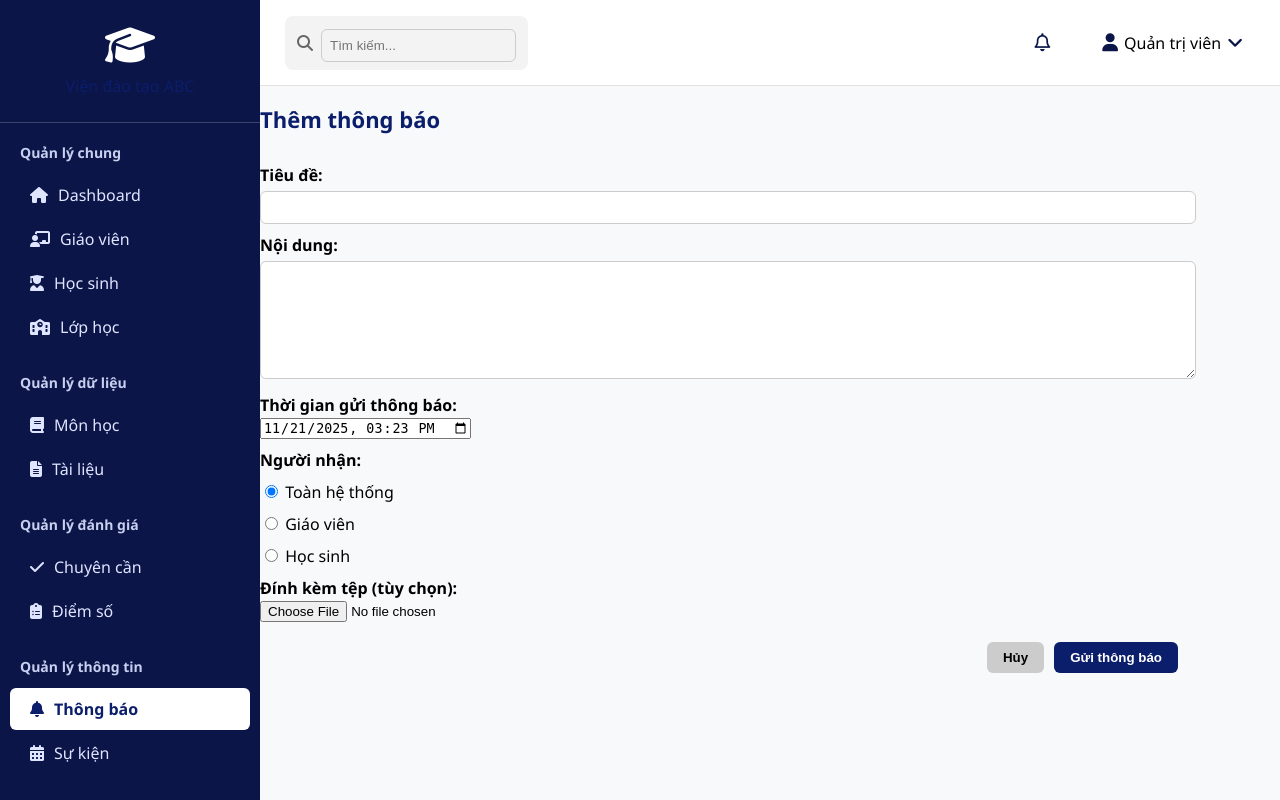
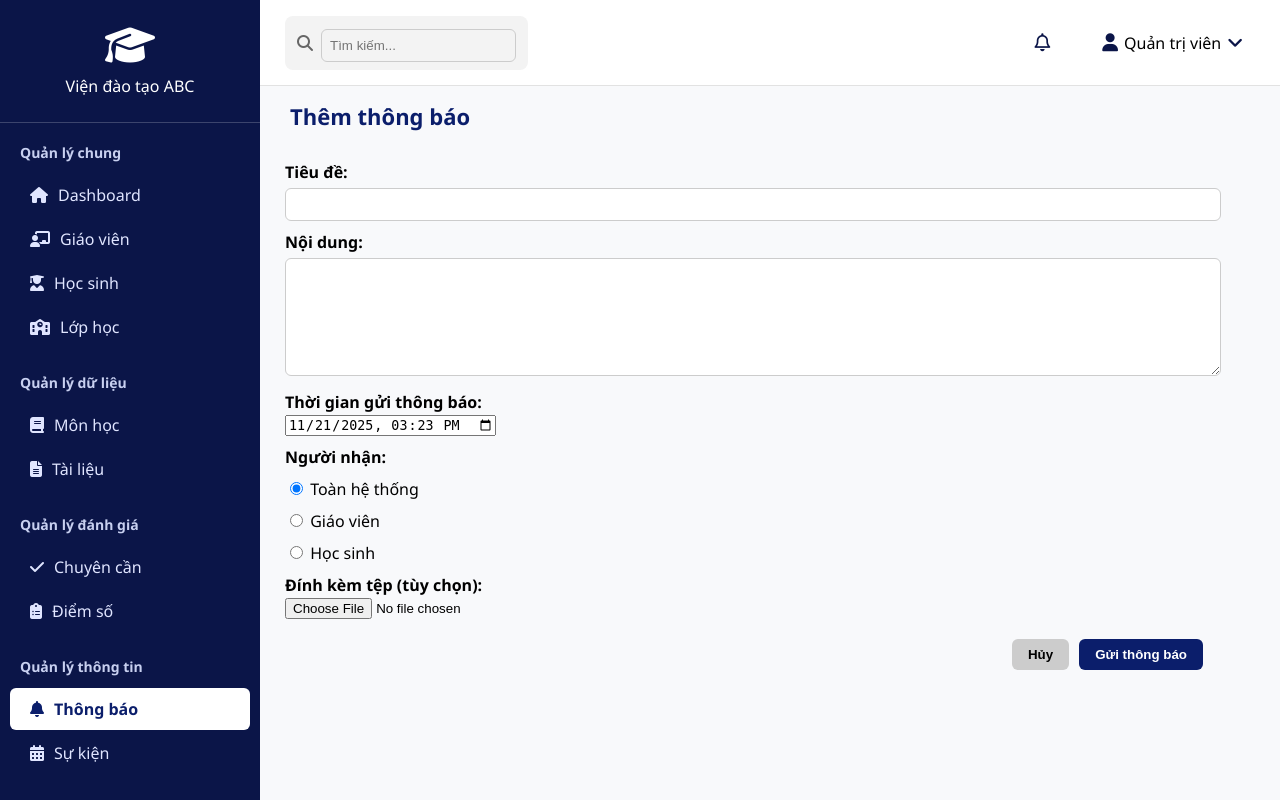
Before and after one commit to Hang-Naf/TNCNPM, a PHP site: page /pages/themthongbao.php in a window 1280 px wide. Run offline with PHP 8.4, Linux system fonts and the light colour scheme; the visitor is signed in with stand-in values (Sample User, id 1).

Commit message:
modified:   pages/themthongbao.php

```diff
--- a/pages/themthongbao.php
+++ b/pages/themthongbao.php
@@ -40,7 +40,13 @@ $currentUserId = $_SESSION["userID"];
         h2 {
             margin-bottom: 20px;
             font-size: 22px;
+            color: #ffffffff;
+        }
+        h1 {
+            margin-bottom: 20px;
+            font-size: 22px;
             color: #0b1e6b;
+            margin-left: 30px;
         }
 
         label {
@@ -182,8 +188,8 @@ $currentUserId = $_SESSION["userID"];
                 </div>
             </div>
         </header>
-        <h2>Thêm thông báo</h2>
-        <form id="addForm" enctype="multipart/form-data" style="width: 90%;">
+        <h1>Thêm thông báo</h1>
+        <form id="addForm" enctype="multipart/form-data" style="width: 90%; margin-left: 25px;">
             <input type="hidden" name="action" value="add">
 
             <label>Tiêu đề:</label>
```
